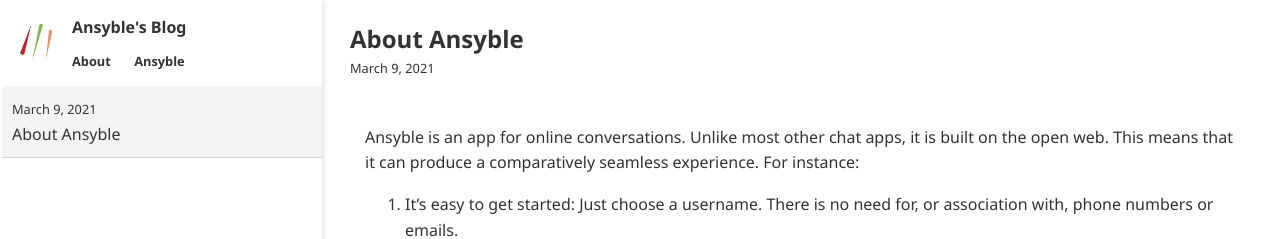
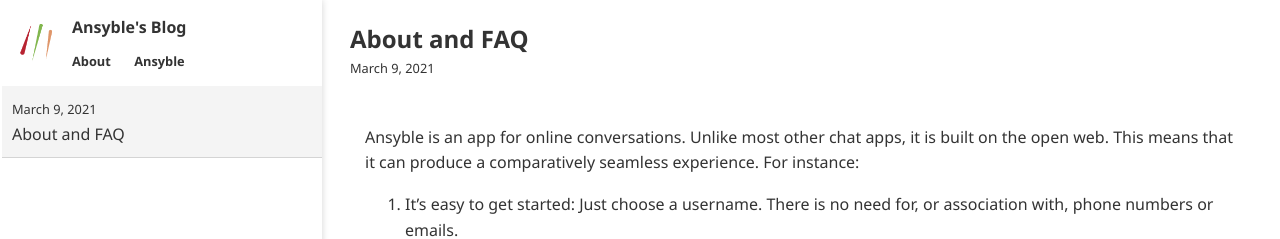
Before and after one commit to ansyblenetwork/ansybleblog, a Jekyll site: the page built from _posts/2021-03-09-about-and-faq.md, in a window 1280 px wide and 900 px high. Shown: the top 239 px of the window. Built offline with Jekyll 4.4.1, drawn with Linux system fonts in a browser that asks for light colours.

Commit message:
Update and rename 2021-03-09-about-ansyble.md to 2021-03-09-about-and-faq.md

```diff
--- a/_posts/2021-03-09-about-ansyble.md
+++ b/_posts/2021-03-09-about-and-faq.md
@@ -1,5 +1,5 @@
 ---
-title: "About Ansyble"
+title: "About and FAQ"
 ---
 
 Ansyble is an app for online conversations. Unlike most other chat apps, it is built on the open web. This means that it can produce a comparatively seamless experience. For instance:
```
